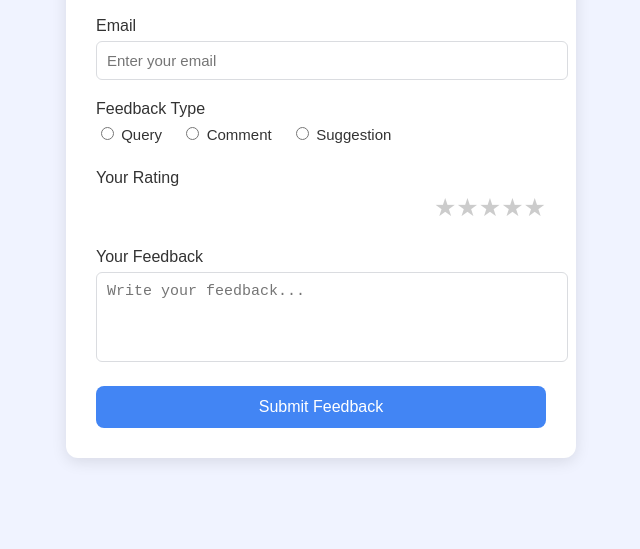
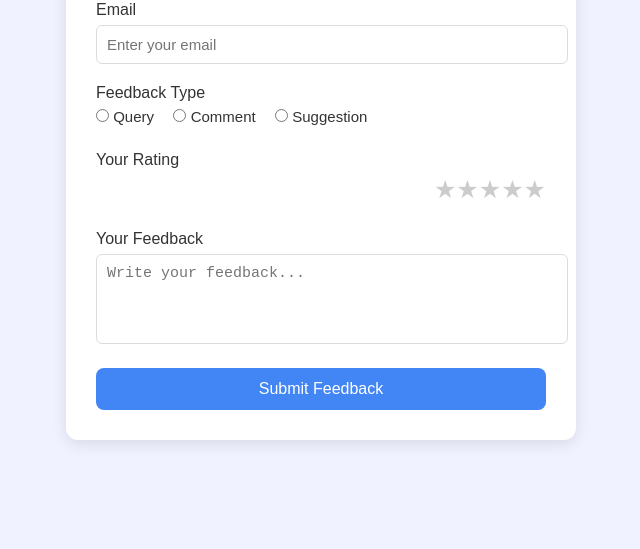
Before and after one commit to kiruthikasankarr/Digital-Feedback, a plain HTML site: page index.html in a window 1280 px wide. Shown: the part 267-816 px from the top of the page, without its empty margins (319-959 px from the left). Drawn offline with Linux system fonts and the light colour scheme.

Commit message:
Refactor CSS for form styling and reset margins

```diff
--- a/style.css
+++ b/style.css
@@ -1,4 +1,3 @@
-/* Google Form Inspired Styling */
 body {
     background: #f0f3ff;
     font-family: "Google Sans", "Poppins", sans-serif;
@@ -7,6 +6,11 @@ body {
     align-items: center;
     min-height: 100vh;
   }
+*{
+    padding: 0;
+    margin: 0;
+}
+
 
   .form-container {
     background: #fff;
```
